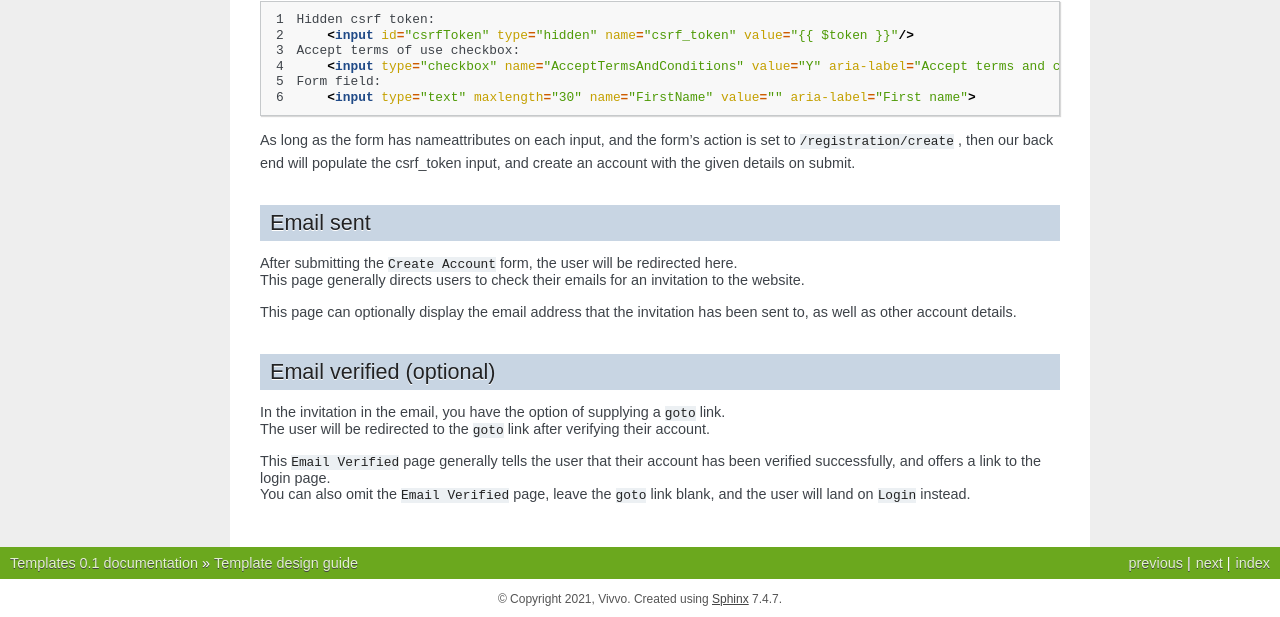
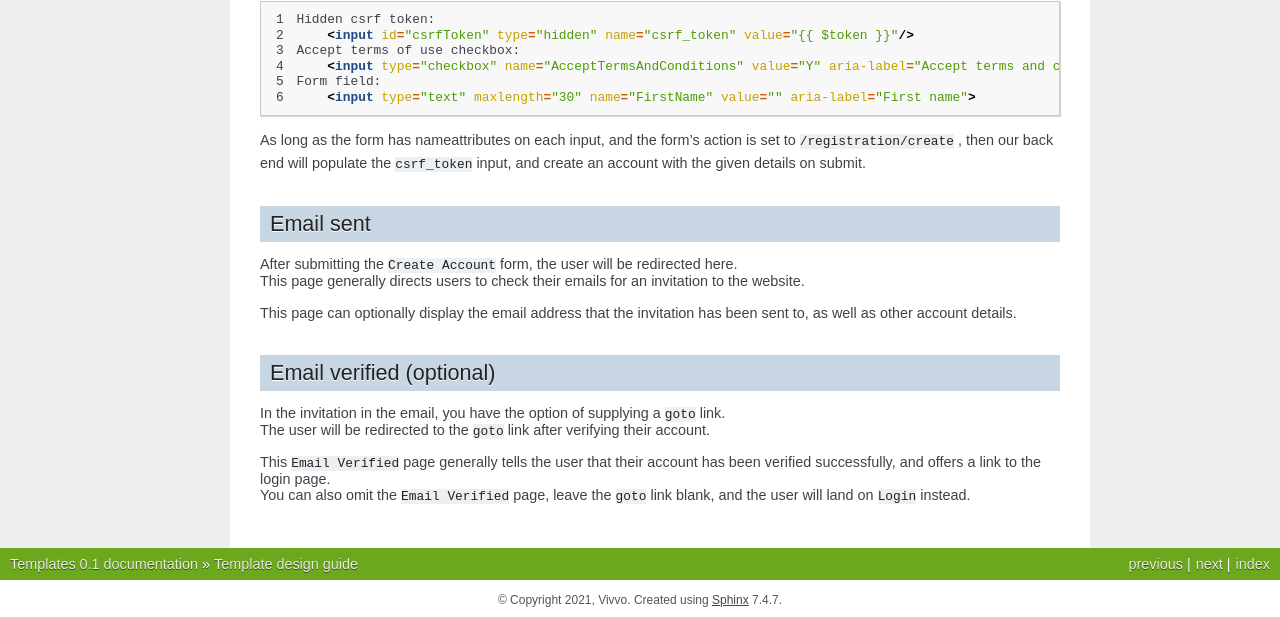
Before and after one commit to Vivvo/gnl-templates, a Sphinx documentation site: the page built from documentation/source/template-design-guide.rst, in a window 1280 px wide. Shown: the part 907-1524 px from the top of the page. Built offline with Sphinx 7.4.7, drawn with Linux system fonts in a browser that asks for light colours.

```diff
--- a/documentation/source/template-design-guide.rst
+++ b/documentation/source/template-design-guide.rst
@@ -65,7 +65,7 @@ Sample form inputs:
 
 As long as the form has nameattributes on each input, and the form's action is set to
 ``/registration/create``
-, then our back end will populate the csrf_token input, and create an account with the given details on submit.
+, then our back end will populate the ``csrf_token`` input, and create an account with the given details on submit.
 
 
 
```
